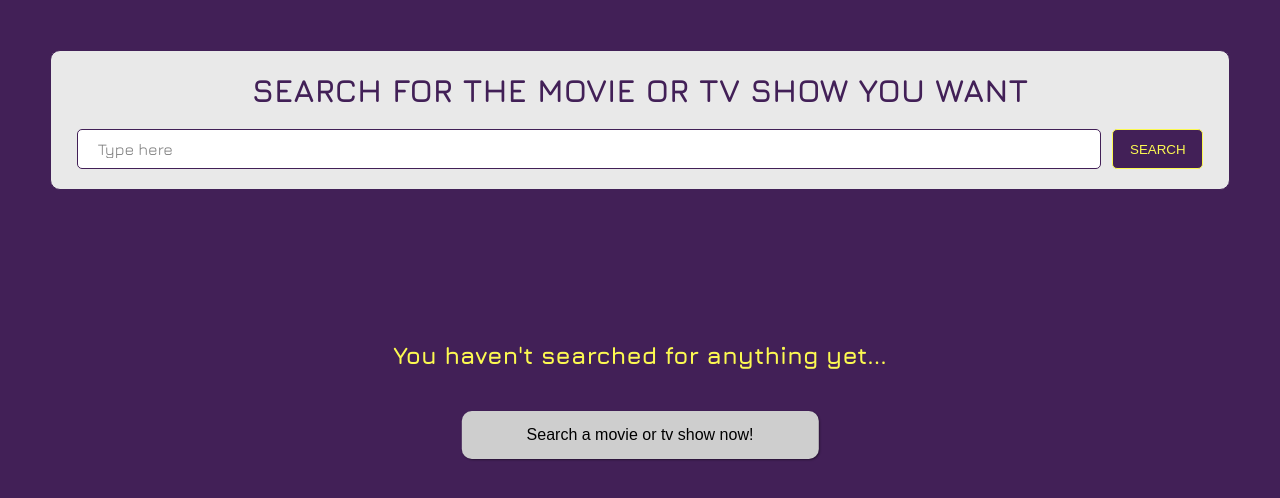
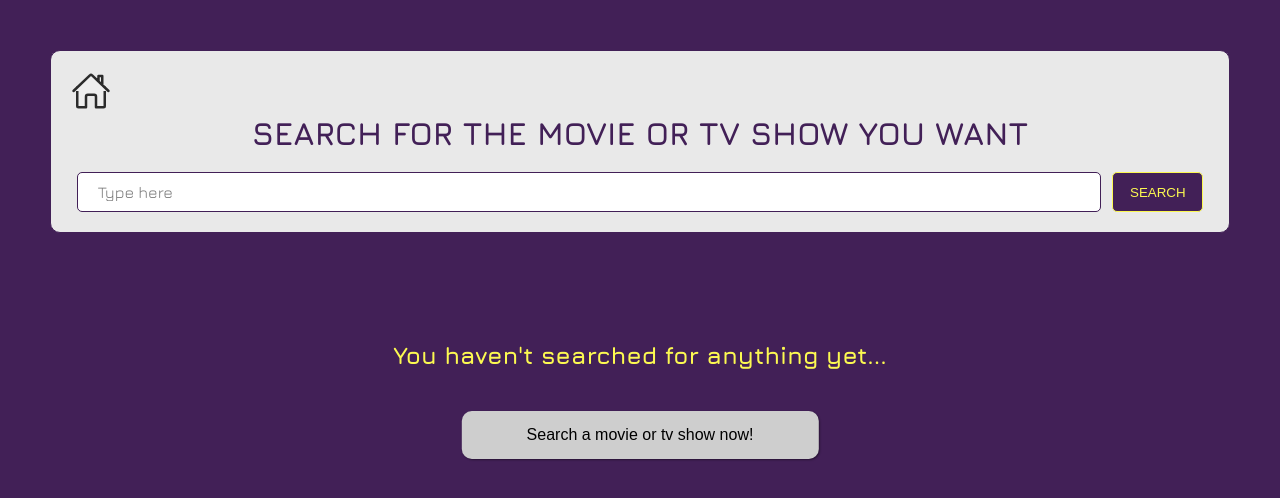
Before and after one commit to MariMatos2112/Movies-App, a React (Create React App) app: page /search in a window 1280 px wide. Shown: the top 498 px of the page. Built offline with nearby package versions, Linux system fonts and the light colour scheme.

Commit message:
home btn added

```diff
--- a/src/Pages/Lists/index.js
+++ b/src/Pages/Lists/index.js
@@ -2,6 +2,8 @@ import React, { useState, useEffect } from "react";
 import { ListContainer, ListsBox, ListsPage } from "./styles";
 import Axios from "axios";
 import Card from "../../Components/MovieCard/";
+import HomeBtn from "../../Images/Icons/home.svg";
+import { Link } from "react-router-dom";
 
 function Lists(props) {
   const [programType, setProgramType] = useState("movie");
@@ -79,6 +81,9 @@ function Lists(props) {
   return (
     <ListsPage>
       <ListsBox>
+        <Link to="/">
+          <img src={HomeBtn} alt="Homepage icon" />
+        </Link>
         <h1>Choose the list of your preference</h1>
         <div>
           <div>
--- a/src/Pages/Lists/styles.js
+++ b/src/Pages/Lists/styles.js
@@ -12,6 +12,17 @@ export const ListsBox = styled.div`
   border-radius: 10px;
   background-color: #e9e9e9;
   position: relative;
+
+  img{
+    width: 40px;
+    filter: grayscale(1);
+    transition: all .1s;
+
+    :hover{
+      filter: grayscale(0);
+      transform: scale(1.15);
+    }
+  }
 
   h1 {
     text-align: center;
--- a/src/Pages/MyList/index.js
+++ b/src/Pages/MyList/index.js
@@ -4,6 +4,8 @@ import NoSearchBox from "../../Components/NoSearchBox";
 import { MyListContext } from "../../Contexts/MyListContext";
 import { ListContainer } from "../Lists/styles";
 import { MyListPage, MyListTitle } from "./styles";
+import HomeBtn from "../../Images/Icons/home.svg";
+import { Link } from "react-router-dom";
 
 function MyList(props) {
   const { favs } = useContext(MyListContext);
@@ -22,10 +24,19 @@ function MyList(props) {
   return (
     <MyListPage>
       <MyListTitle>
+        <Link to="/">
+          <img src={HomeBtn} alt="Homepage icon" />
+        </Link>
         <h1>My List</h1>
       </MyListTitle>
 
-      {favsChosen ? null : <NoSearchBox title="You haven't saved anything in 'My List'" linkLabel="Search a movie or tv show now!" linkTarget="/search" />}
+      {favsChosen ? null : (
+        <NoSearchBox
+          title="You haven't saved anything in 'My List'"
+          linkLabel="Search a movie or tv show now!"
+          linkTarget="/search"
+        />
+      )}
 
       <ListContainer>
         {favs.map((movie) => (
--- a/src/Pages/MyList/styles.js
+++ b/src/Pages/MyList/styles.js
@@ -10,5 +10,19 @@ export const MyListTitle = styled.div`
   border-radius: 10px;
   background-color: #e9e9e9;
   position: relative;
-  text-align: center;
+
+  img{
+    width: 40px;
+    filter: grayscale(1);
+    transition: all .1s;
+
+    :hover{
+      filter: grayscale(0);
+      transform: scale(1.15);
+    }
+  }
+
+  h1{
+    text-align: center;
+  }
 `;
--- a/src/Pages/Search/index.js
+++ b/src/Pages/Search/index.js
@@ -5,6 +5,8 @@ import Card from "../../Components/MovieCard/";
 import { ListContainer } from "../Lists/styles";
 import useLocalStorage from "../../Hooks/useLocalStorage";
 import NoSearchBox from "../../Components/NoSearchBox";
+import HomeBtn from "../../Images/Icons/home.svg";
+import { Link } from "react-router-dom";
 
 function Search(props) {
   const [userInput, setUserInput] = useState("");
@@ -42,11 +44,15 @@ function Search(props) {
 
   const inputFocus = () => {
     inputRef.current.focus();
-  }
+  };
 
   return (
     <SearchPage>
       <SearchBox>
+        <Link to="/">
+          <img src={HomeBtn} alt="Homepage icon" />
+        </Link>
+
         <h1>Search for the movie or TV show you want</h1>
 
         <form onSubmit={handleSubmit}>
@@ -61,7 +67,13 @@ function Search(props) {
         </form>
       </SearchBox>
 
-      {wasSearched ? null : <NoSearchBox onClick={inputFocus} title="You haven't searched for anything yet..." btnLabel="Search a movie or tv show now!" />}
+      {wasSearched ? null : (
+        <NoSearchBox
+          onClick={inputFocus}
+          title="You haven't searched for anything yet..."
+          btnLabel="Search a movie or tv show now!"
+        />
+      )}
 
       <ListContainer>
         {movies.map((movie) => (
--- a/src/Pages/Search/styles.js
+++ b/src/Pages/Search/styles.js
@@ -11,6 +11,17 @@ export const SearchBox = styled.div`
   border-radius: 10px;
   background-color: #e9e9e9;
   position: relative;
+
+  img{
+    width: 40px;
+    filter: grayscale(1);
+    transition: all .1s;
+
+    :hover{
+      filter: grayscale(0);
+      transform: scale(1.15);
+    }
+  }
 
   h1 {
     text-align: center;
```
Also changed, not shown: 1 other file (tests, documents, lock files or other folders).
